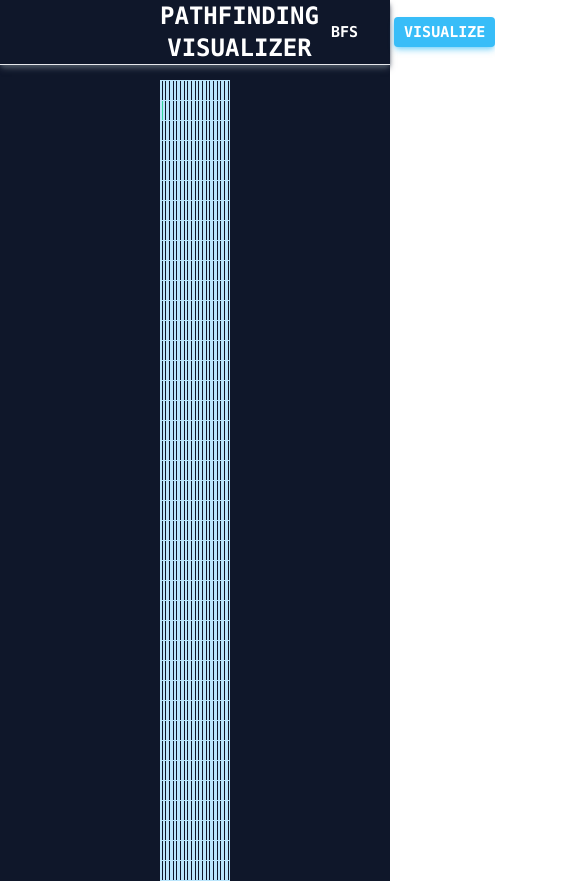
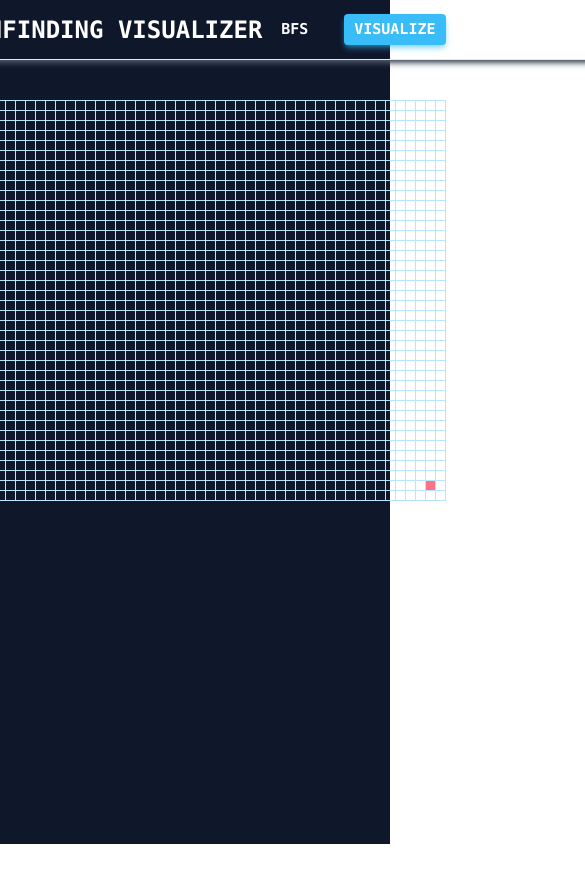
Before and after one commit to FullByte/pathfinding-visualizer, a Next.js app: page / in a window 390 px wide. Shown: the top 881 px of the page, 585 px wide, since content can reach past the window. After the commit the page ends 844 px from the top, so only its background shows below. Built offline with nearby package versions, Linux system fonts and the light colour scheme.

Commit message:
add mobile responsiveness

```diff
--- a/src/components/grid/grid.tsx
+++ b/src/components/grid/grid.tsx
@@ -142,7 +142,9 @@ export function Grid(props: Props) {
 
   return (
     <div
-      className={`flex flex-col border-l border-b border-sky-200 w-[${MAX_COLS * 20}px]`}
+      className={`flex mt-[40px] flex-col border-l border-b border-sky-200 lg:w-[${
+        MAX_COLS * 20
+      }px] w-[${MAX_COLS * 10}px]`}
     >
       {grid.map((r, rowIdx) => (
         <div key={rowIdx} className="flex">
--- a/src/lib/constants/index.ts
+++ b/src/lib/constants/index.ts
@@ -27,7 +27,8 @@ export const END_INIT = {
 export const SLEEP_TIME = 8;
 export const EXTENDED_SLEEP_TIME = 30;
 
-export const STYLE_UNTRAVERSED = 'w-[20px] h-[20px] border-t border-r border-sky-200';
+export const STYLE_UNTRAVERSED =
+  'lg:w-[20px] md:w-[15px] w-[10px] lg:h-[20px] md:h-[15px] h-[10px] border-t border-r border-sky-200';
 export const STYLE_TRAVERSED = STYLE_UNTRAVERSED + ' bg-cyan-400';
 export const STYLE_START = STYLE_UNTRAVERSED + ' bg-emerald-400';
 export const STYLE_END = STYLE_UNTRAVERSED + ' bg-rose-400';
--- a/src/pages/index.tsx
+++ b/src/pages/index.tsx
@@ -1,4 +1,4 @@
-import React, { useState } from 'react';
+import React, { useEffect, useState } from 'react';
 import { Nav } from '../components/nav';
 import { Algorithm } from '../lib/types';
 import { Grid } from '../components/grid';
@@ -6,10 +6,17 @@ import { createGrid } from '../lib/helpers';
 import { END_INIT, MAX_ROWS, START_INIT } from '../lib/constants';
 
 export default function Home() {
-  // const themePreference =
-  //   localStorage.theme === 'dark' ||
-  //   window.matchMedia('(prefers-color-scheme: dark)').matches;
-  const [isDark, setIsDark] = useState<boolean>(true);
+  let themePreference = true;
+
+  useEffect(() => {
+    if (typeof window !== 'undefined') {
+      themePreference =
+        localStorage.theme === 'dark' ||
+        window.matchMedia('(prefers-color-scheme: dark)').matches;
+    }
+  }, []);
+
+  const [isDark, setIsDark] = useState<boolean>(themePreference);
   const [darkMode, setDarkMode] = useState(true);
   const [algorithm, setAlgorithm] = useState(Algorithm.BFS);
   const [endTile, setEndTile] = useState(END_INIT);
@@ -20,7 +27,7 @@ export default function Home() {
   return (
     <div className={isDark ? 'dark' : ''}>
       <div className="transition duration-700 bg-white dark:bg-slate-900 text-gray-900 dark:text-white grid grid-cols-1 justify-items-center min-h-screen">
-        <div className="flex flex-col w-full gap-y-[15px]">
+        <div className="flex flex-col ">
           <div className="min-h-[60px] px-40 border-b shadow-md dark:shadow-gray-600">
             <Nav
               gridState={[grid, setGrid]}
@@ -31,7 +38,9 @@ export default function Home() {
               isDarkState={[darkMode, setDarkMode]}
             />
           </div>
-          <div className={`px-40 min-h-[${MAX_ROWS * 20}px]`}>
+          <div
+            className={`px-40 lg:min-h-[${MAX_ROWS * 20}px] min-h-[${MAX_ROWS * 10}px]`}
+          >
             <Grid
               startTileState={[startTile, setStartTile]}
               endTileState={[endTile, setEndTile]}
--- a/tailwind.config.js
+++ b/tailwind.config.js
@@ -2,6 +2,15 @@
 module.exports = {
 content: ['./src/**/*.{js,ts,jsx,tsx}'],
   theme: {
+    screens: {
+      xs: '400px',
+      sm: '640px',
+      mds: '652px',
+      md: '768px',
+      lg: '1024px',
+      xl: '1280px',
+      '2xl': '1536px',
+    },
     extend: {
       keyframes: {
         toggleOff: {
```
